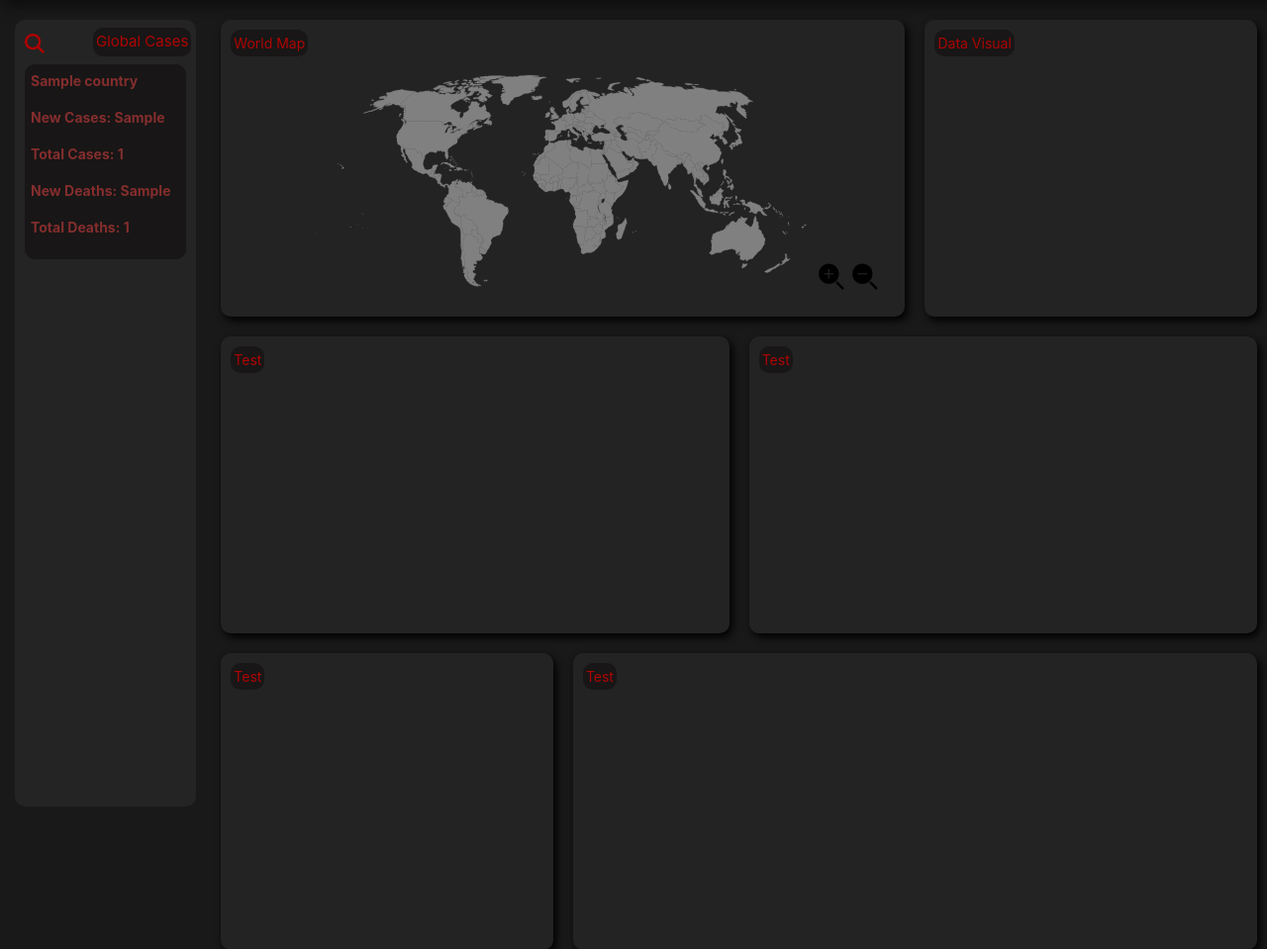
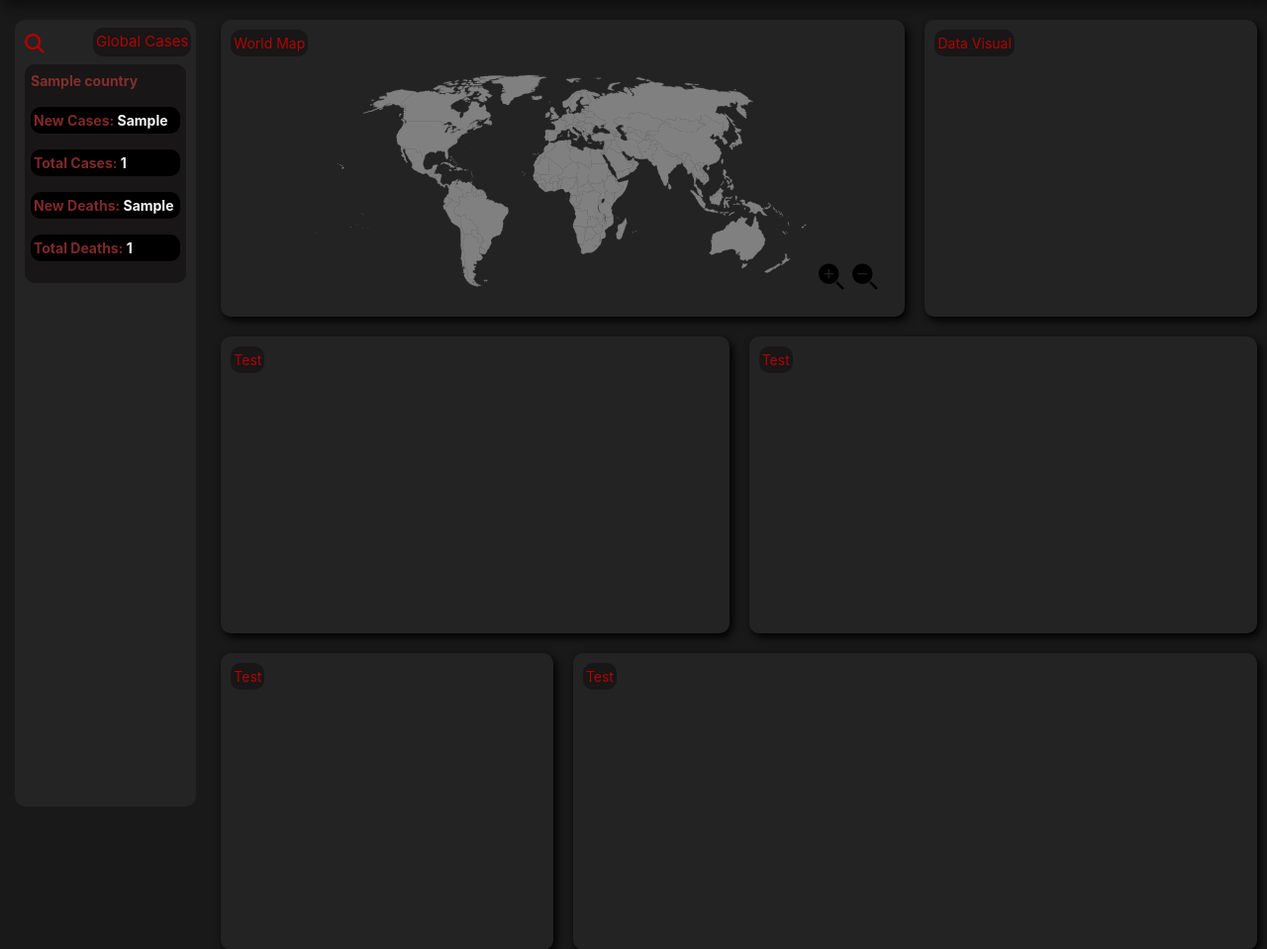
Before and after one commit to andrewvenson/py-dash, a Flask app: template blueprints/dash/templates/dash/dash.html in a window 1280 px wide. Shown: the part 50-1009 px from the top of the page at 99% size. Run offline with Flask 2, Linux system fonts and the light colour scheme; the template is opened without the code that fills it: most values are stand-ins (such as "Sample title", 1, 10 or a date in 2020); some libraries are stand-ins or nearby versions.

Commit message:
global styling

```diff
--- a/blueprints/dash/templates/dash/widgets/global-widget.html
+++ b/blueprints/dash/templates/dash/widgets/global-widget.html
@@ -36,10 +36,10 @@
                 {% if y['Country'] != ""%}
                 <div>
                     <p>{{y['Country']}}</p>
-                    <p> New Cases: <span>{{y['NewConfirmed']}}</span></p>
-                    <p>Total Cases: <span>{{y['TotalConfirmed']}}</span></p>
-                    <p>New Deaths: <span>{{y['NewDeaths']}}</span></p>
-                    <p>Total Deaths: <span>{{y['TotalDeaths']}}</span></p>
+                    <p style='background-color:black;border-radius:10px;padding:3px'> New Cases: <span style='color:whitesmoke;'>{{y['NewConfirmed']}}</span></p>
+                    <p style='background-color:black;border-radius:10px;padding:3px;'>Total Cases: <span style='color:whitesmoke;'>{{y['TotalConfirmed']}}</span></p>
+                    <p style='background-color: black; border-radius:10px;padding:3px;'>New Deaths: <span style='color:whitesmoke;'>{{y['NewDeaths']}}</span></p>
+                    <p style='background-color: black; border-radius:10px;padding:3px;'>Total Deaths: <span style='color:whitesmoke;'>{{y['TotalDeaths']}}</span></p>
                 </div>
                 {%endif%}
             {% endfor %}
```
